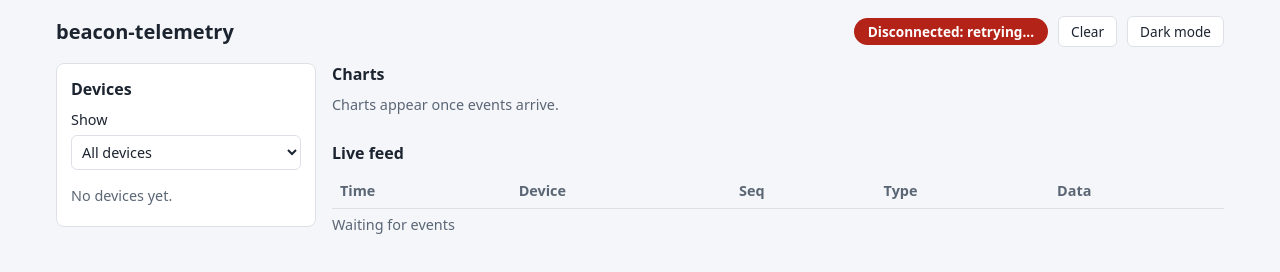
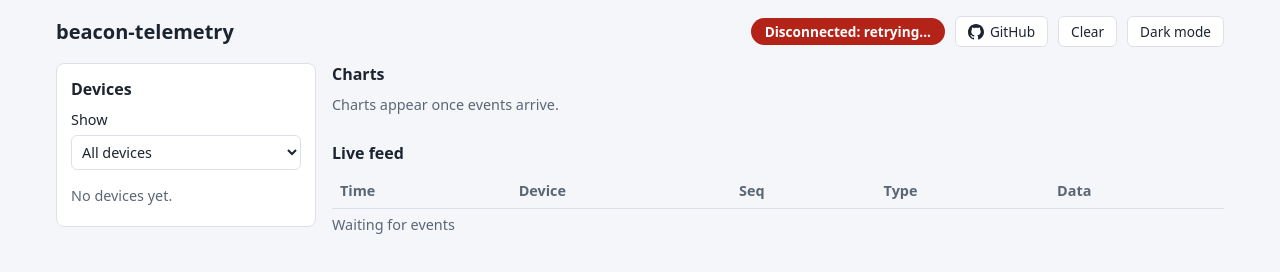
Before and after one commit to trikzen/beacon-telemetry, a plain HTML site: page dashboard/index.html in a window 1280 px wide. Drawn offline with nearby package versions, Linux system fonts and the light colour scheme; files that its build step writes are made by us from their sources; no server answers; files whose address does not match are found by name.

Commit message:
Add github link to dashboard

```diff
--- a/dashboard/index.html
+++ b/dashboard/index.html
@@ -1,5 +1,6 @@
 <!doctype html>
 <html lang="en">
+
 <head>
   <meta charset="utf-8">
   <meta name="viewport" content="width=device-width, initial-scale=1">
@@ -17,12 +18,19 @@
   </script>
   <link rel="stylesheet" href="/static/style.css">
 </head>
+
 <body>
   <header class="topbar">
     <h1>beacon-telemetry</h1>
     <div class="topbar-right">
       <span id="status" class="badge">Disconnected</span>
-      <button id="clearBtn" class="btn" type="button" title="Clear the feed and charts on this page. Stored data is not deleted.">Clear</button>
+      <a class="btn btn-icon" href="https://github.com/trikzen/beacon-telemetry" target="_blank"
+        rel="noopener noreferrer" aria-label="View source on GitHub">
+        <svg xmlns="http://www.w3.org/2000/svg" viewBox="0 0 16 16" width="16" height="16"><path d="M6.766 11.328c-2.063-.25-3.516-1.734-3.516-3.656 0-.781.281-1.625.75-2.188-.203-.515-.172-1.609.063-2.062.625-.078 1.468.25 1.968.703.594-.187 1.219-.281 1.985-.281.765 0 1.39.094 1.953.265.484-.437 1.344-.765 1.969-.687.218.422.25 1.515.046 2.047.5.593.766 1.39.766 2.203 0 1.922-1.453 3.375-3.547 3.64.531.344.89 1.094.89 1.954v1.625c0 .468.391.734.86.547C13.781 14.359 16 11.53 16 8.03 16 3.61 12.406 0 7.984 0 3.563 0 0 3.61 0 8.031a7.88 7.88 0 0 0 5.172 7.422c.422.156.828-.125.828-.547v-1.25c-.219.094-.5.156-.75.156-1.031 0-1.64-.562-2.078-1.609-.172-.422-.36-.672-.719-.719-.187-.015-.25-.093-.25-.187 0-.188.313-.328.625-.328.453 0 .844.281 1.25.86.313.452.64.655 1.031.655s.641-.14 1-.5c.266-.265.47-.5.657-.656"></path></svg>
+        <span>GitHub</span>
+      </a>
+      <button id="clearBtn" class="btn" type="button"
+        title="Clear the feed and charts on this page. Stored data is not deleted.">Clear</button>
       <button id="themeToggle" class="btn" type="button" aria-pressed="false">Dark mode</button>
     </div>
   </header>
@@ -55,7 +63,13 @@
       <div class="table-wrap">
         <table>
           <thead>
-            <tr><th>Time</th><th>Device</th><th>Seq</th><th>Type</th><th>Data</th></tr>
+            <tr>
+              <th>Time</th>
+              <th>Device</th>
+              <th>Seq</th>
+              <th>Type</th>
+              <th>Data</th>
+            </tr>
           </thead>
           <tbody id="rows"></tbody>
         </table>
@@ -67,4 +81,5 @@
   <script src="https://cdn.jsdelivr.net/npm/chart.js@4.4.7/dist/chart.umd.js"></script>
   <script src="/static/app.js"></script>
 </body>
+
 </html>
--- a/dashboard/style.css
+++ b/dashboard/style.css
@@ -179,3 +179,20 @@ td.data {
   color: var(--text);
   font-size: 0.9rem;
 }
+
+/* Link styled like the other topbar buttons, with an icon */
+.btn-icon {
+  display: inline-flex;
+  align-items: center;
+  gap: 6px;
+  text-decoration: none;
+}
+.btn-icon svg {
+  width: 16px;
+  height: 16px;
+  fill: currentColor;   /* follows the theme's text colour in light and dark mode */
+}
+a:focus-visible {
+  outline: 2px solid var(--accent);
+  outline-offset: 2px;
+}
```
Also changed, not shown: 1 other file.
